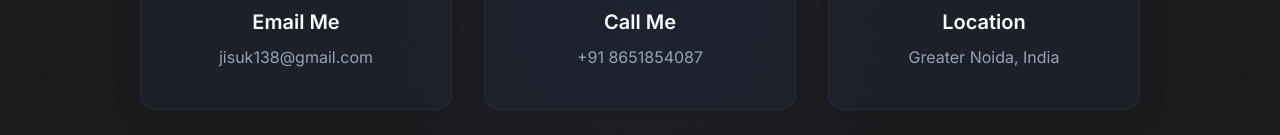
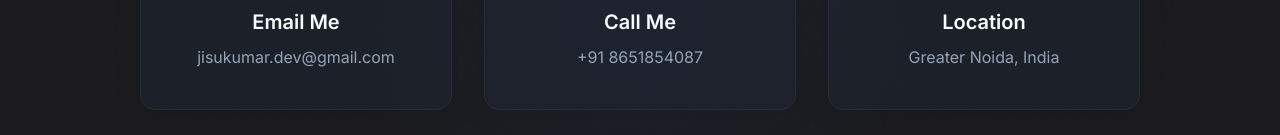
Before and after one commit to Jisukumarmishra/codewithjisu, a Next.js app: page /contact in a window 1280 px wide. Shown: the part 552-687 px from the top of the page. Built offline with nearby package versions, Linux system fonts and the light colour scheme; no server answers.

Commit message:
Update Email Address

```diff
--- a/app/contact/page.jsx
+++ b/app/contact/page.jsx
@@ -146,7 +146,7 @@ export default function ContactPage() {
               Email Me
             </h3>
             <p style={{ color: "#94a3b8", fontSize: "1rem" }}>
-              jisuk138@gmail.com
+              jisukumar.dev@gmail.com
             </p>
           </div>
 
--- a/components/ContactForm.jsx
+++ b/components/ContactForm.jsx
@@ -1,6 +1,7 @@
 "use client";
 
 export default function ContactForm() {
+  // console.log("ACCESS KEY:", process.env.NEXT_PUBLIC_FORM_ACCESS_KEY);
   const inputStyle = {
     width: "100%",
     padding: "1rem 1.5rem",
@@ -32,14 +33,12 @@ export default function ContactForm() {
         name="access_key"
         value={process.env.NEXT_PUBLIC_FORM_ACCESS_KEY}
       />
-
       {/* Success redirect URL */}
       <input
         type="hidden"
         name="redirect"
         value="https://web3forms.com/success"
       />
-
       {/* 2-Column Grid for Name and Email */}
       <div
         style={{
@@ -71,7 +70,6 @@ export default function ContactForm() {
           }
         />
       </div>
-
       {/* Subject Field */}
       <input
         type="text"
@@ -82,7 +80,6 @@ export default function ContactForm() {
         onFocus={(e) => (e.target.style.borderColor = "#3b82f6")}
         onBlur={(e) => (e.target.style.borderColor = "rgba(255,255,255,0.05)")}
       />
-
       {/* Message Area */}
       <textarea
         name="message" // 🔥 Name attribute added
@@ -92,7 +89,6 @@ export default function ContactForm() {
         onFocus={(e) => (e.target.style.borderColor = "#3b82f6")}
         onBlur={(e) => (e.target.style.borderColor = "rgba(255,255,255,0.05)")}
       ></textarea>
-
       {/* Submit Button aligned to left like the screenshot */}
       <div style={{ textAlign: "left" }}>
         <button
```
